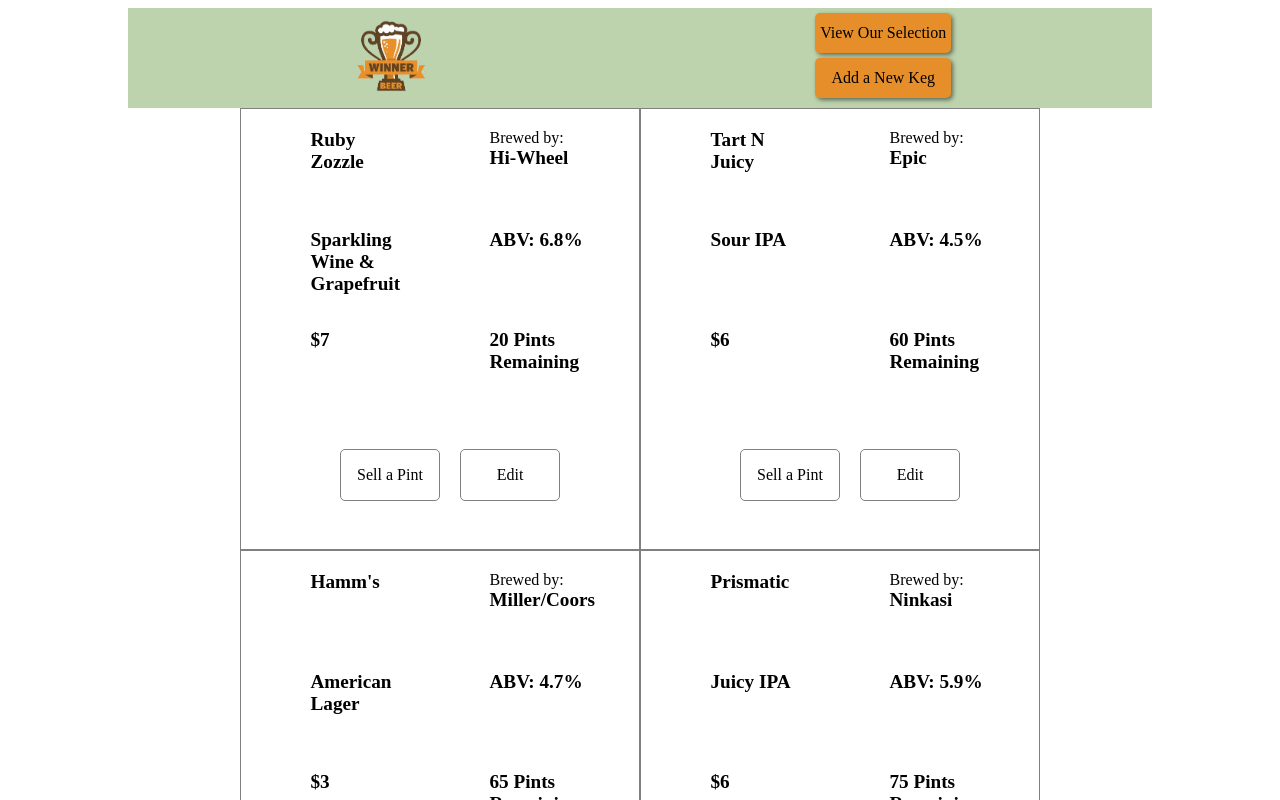
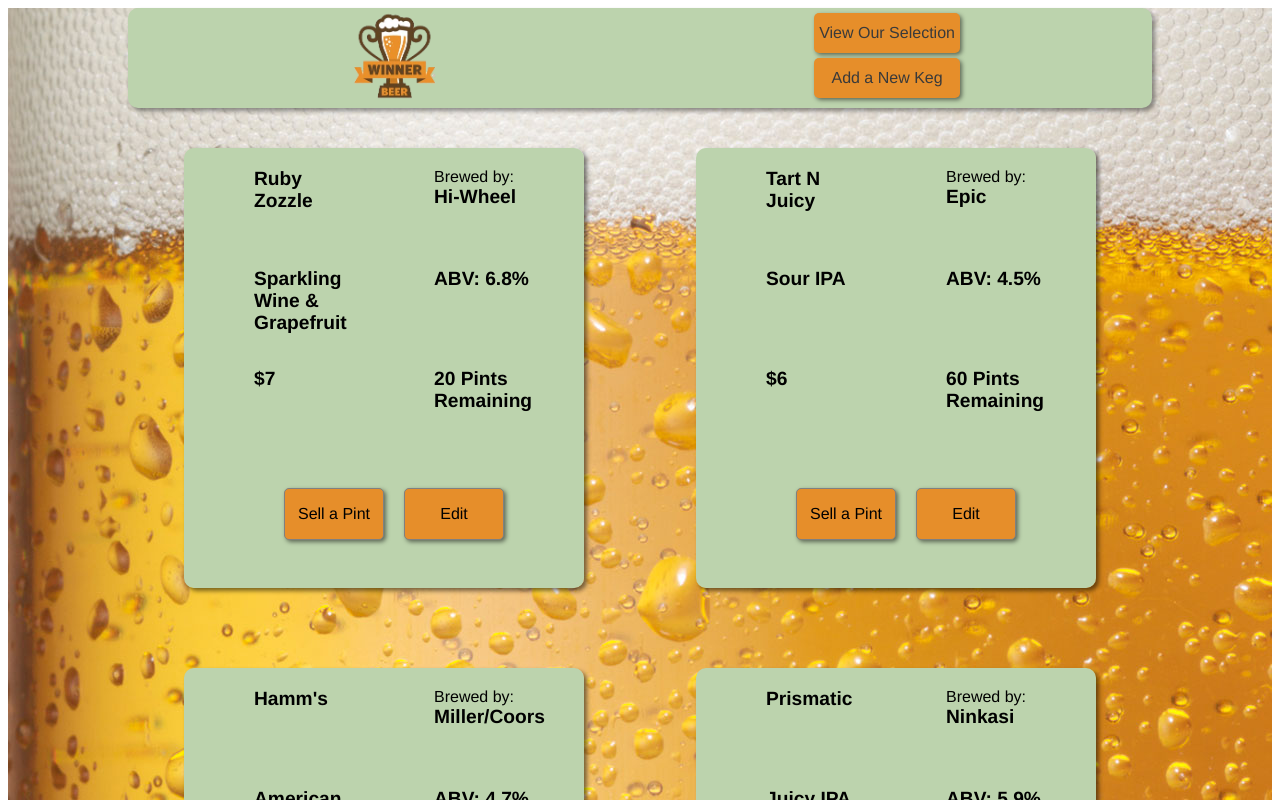
Before and after one commit to 1stBoltCrux/Taproom-React, a React app: page /#/keglist in a window 1280 px wide. Shown: the top 800 px of the page. Built offline with nearby package versions, Linux system fonts and the light colour scheme.

Commit message:
add sticky background, style buttons and cards

```diff
--- a/src/components/App.jsx
+++ b/src/components/App.jsx
@@ -8,12 +8,16 @@
 
 function App(){
   return (
-    <div className='app-wrapper'>
-      <Header/>
-      <Switch>
-        <Route exact path='/keglist' component={KegList}/>
-      </Switch>
+    <div className='app-background'>
+      <div className='app-wrapper'>
+        <Header/>
+        <Switch>
+          <Route exact path='/keglist' component={KegList}/>
+        </Switch>
+      </div>
+
     </div>
+
 
   );
 }
--- a/src/components/app.css
+++ b/src/components/app.css
@@ -1,5 +1,14 @@
+.app-background {
+    background-image: url('./../assets/images/beerbackground.jpg');
+    background-attachment: fixed;
+    z-index: -1;
+    width: 100%;
+}
+
 .app-wrapper {
+
   margin: auto;
   width: 1024px;
+  font-family: Helvetica, sans-serif;
 
 }
--- a/src/components/editkeg.css
+++ b/src/components/editkeg.css
@@ -4,5 +4,6 @@
   border-radius: 5px;
   display: flex;
   justify-content: center;
-
+  background-color: #e68e2a;
+  box-shadow: 2px 2px 4px rgba(0,0,0, .5);
 }
--- a/src/components/header.css
+++ b/src/components/header.css
@@ -12,6 +12,8 @@
   box-sizing: border-box;
   padding: 20px;
   background-color: #bcd3ad;
+  border-radius: 10px;
+  box-shadow: 3px 3px 4px rgba(0,0,0, .4);
 }
 
 .header-links li {
@@ -25,8 +27,9 @@
   padding: 5px;
   background-color: #e68e2a;
   box-shadow: 2px 2px 4px rgba(0,0,0, 0.5);
+  color:#3a3a3a;
 }
 
 .header-logo img {
-  max-height: 100px;
+  max-height: 120px;
 }
--- a/src/components/keg.css
+++ b/src/components/keg.css
@@ -14,14 +14,21 @@
   padding: 0;
 }
 
+.keg-wrapper {
+  margin: 40px;
+  box-shadow: 3px 3px 4px rgba(0,0,0, .5);
+  border-radius: 10px;
+  overflow: hidden;
+}
+
 .keg-card {
   box-sizing: border-box;
   padding: 20px;
   display: flex;
   flex-direction: column;
-  border: 1px solid gray;
   width: 400px;
   height: 100%;
+  background-color:#bcd3ad
 }
 
 .keg-content {
--- a/src/components/keglist.css
+++ b/src/components/keglist.css
@@ -1,5 +1,5 @@
 .keg-list-wrapper {
   display: flex;
-  justify-content: center;
+  justify-content: space-around;
   flex-wrap: wrap;
 }
--- a/src/components/sellbutton.css
+++ b/src/components/sellbutton.css
@@ -4,5 +4,6 @@
   border-radius: 5px;
   display: flex;
   justify-content: center;
-
+  background-color: #e68e2a;
+  box-shadow: 2px 2px 4px rgba(0,0,0, .5);
 }
```
Also changed, not shown: src/assets/images/beerbackground.jpg (added).
